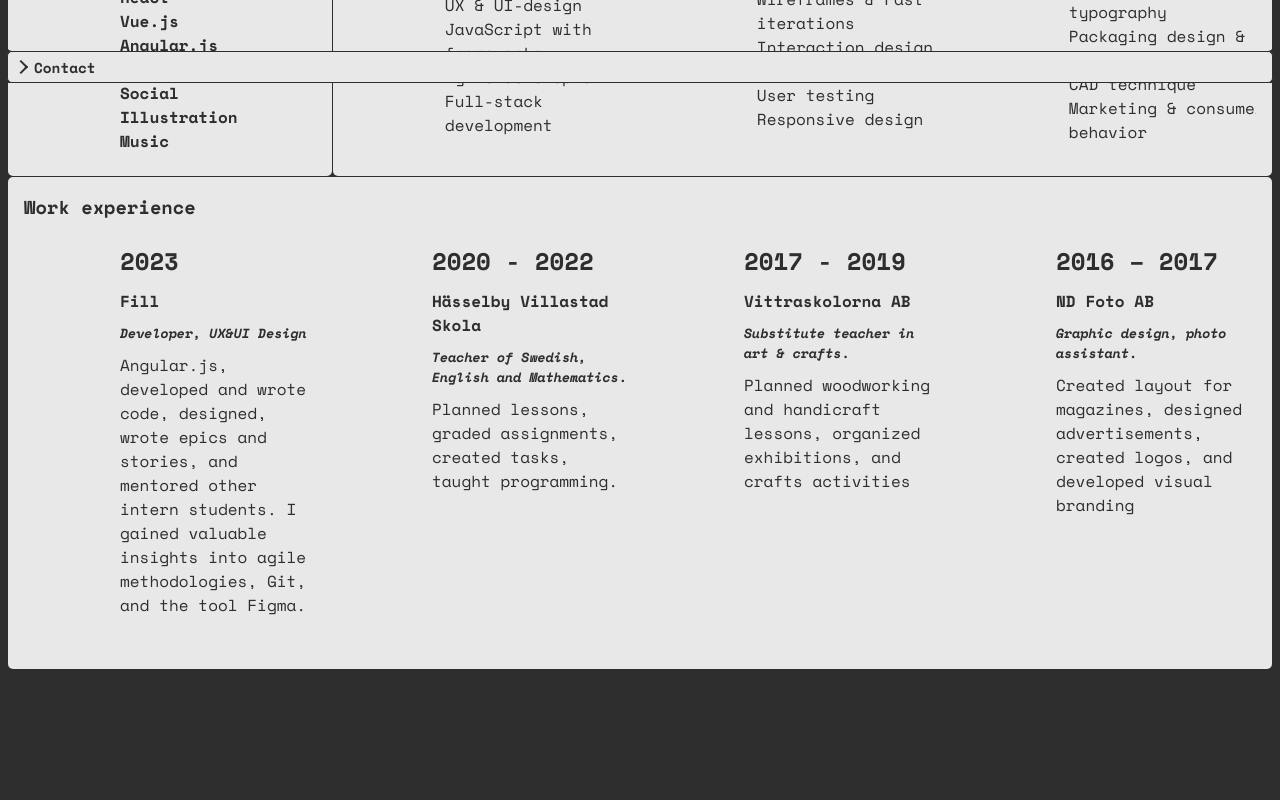
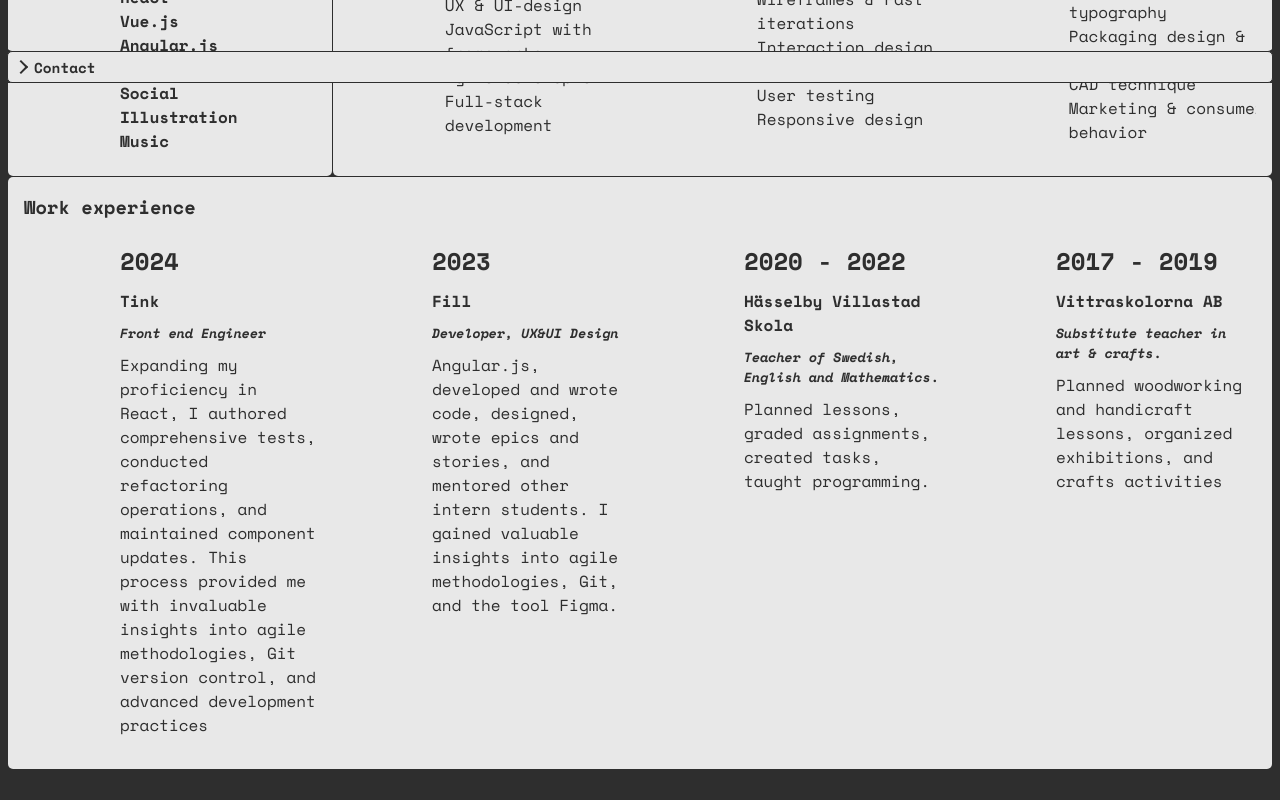
Before and after one commit to chrillah/christopher-portfolio, a React (Vite) app: page /about in a window 1280 px wide. Shown: the part 717-1517 px from the top of the page. Before the commit the page ends 1417 px from the top, so only its background shows below. Built offline with nearby package versions, Linux system fonts and the light colour scheme; a web font is replaced by a local one.

Commit message:
one more added

```diff
--- a/src/pages/AboutMe.tsx
+++ b/src/pages/AboutMe.tsx
@@ -4,14 +4,13 @@ function AboutMe() {
         <div className="about-wrapper">
             {/* första man ser */}
             <div className="about-container-1">
-                <div className="about-item-1" >
+                <div className="about-item-1">
                     <h1 className="big-title">About me</h1>
                 </div>
 
                 <div className="about-item-2">
                     <div className="about-item-1-group">
-                    <div className="profile-pic-container">
-                        </div>
+                        <div className="profile-pic-container"></div>
                         <p className="presentation-text">
                             By combining my knowledge of UX, graphic design, and
                             frontend development, I can create innovative and
@@ -103,6 +102,19 @@ function AboutMe() {
                 <h3 className="about-title">Work experience</h3>
                 <ul className="work-list">
                     <li className="work-item">
+                        <h2 className="year-title">2024</h2>
+                        <h4 className="work-place">Tink</h4>
+                        <h5 className="work-title">Front end Engineer</h5>
+                        <p className="work-text">
+                            Expanding my proficiency in React, I authored
+                            comprehensive tests, conducted refactoring
+                            operations, and maintained component updates. This
+                            process provided me with invaluable insights into
+                            agile methodologies, Git version control, and
+                            advanced development practices
+                        </p>
+                    </li>
+                    <li className="work-item">
                         <h2 className="year-title">2023</h2>
                         <h4 className="work-place">Fill</h4>
                         <h5 className="work-title">Developer, UX&UI Design</h5>
@@ -115,9 +127,7 @@ function AboutMe() {
                     </li>
                     <li className="work-item">
                         <h2 className="year-title">2020 - 2022</h2>
-                        <h4 className="work-place">
-                            Hässelby Villastad Skola
-                        </h4>
+                        <h4 className="work-place">Hässelby Villastad Skola</h4>
                         <h5 className="work-title">
                             Teacher of Swedish, English and Mathematics.
                         </h5>
```
